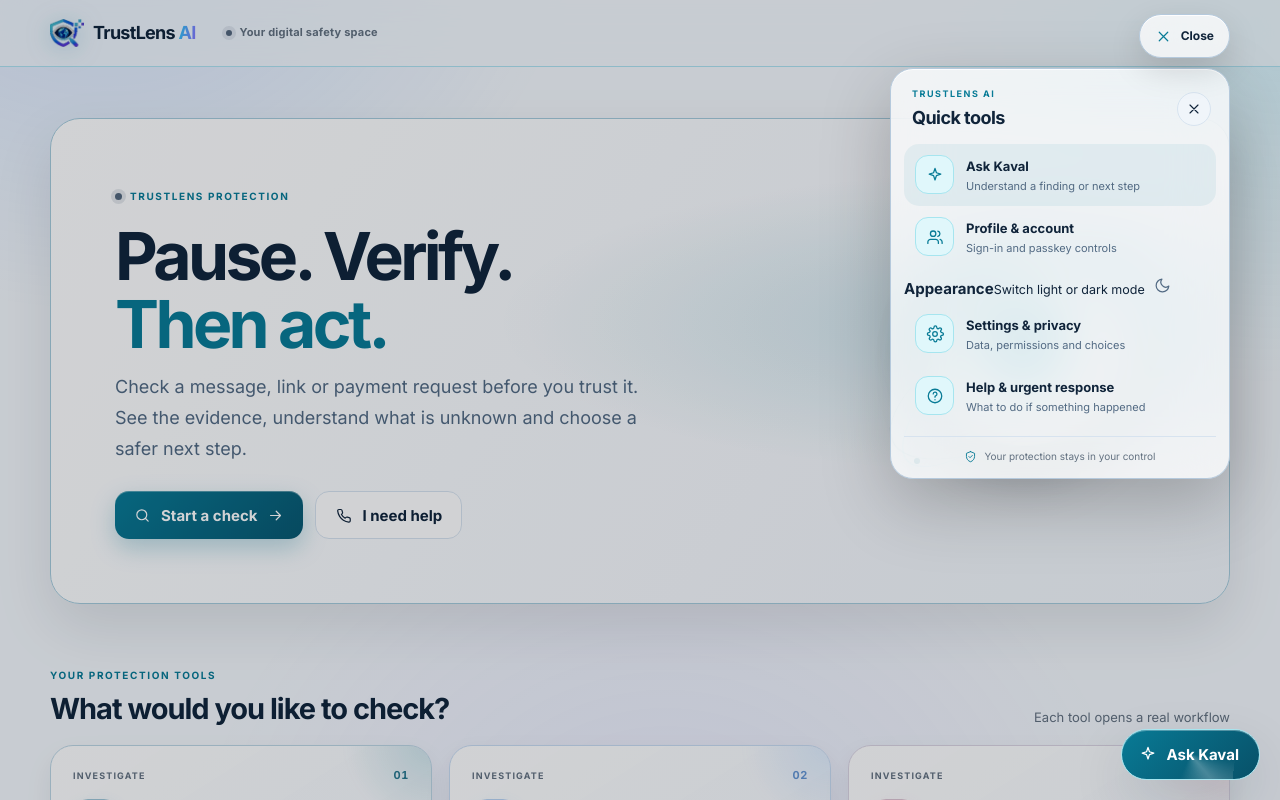
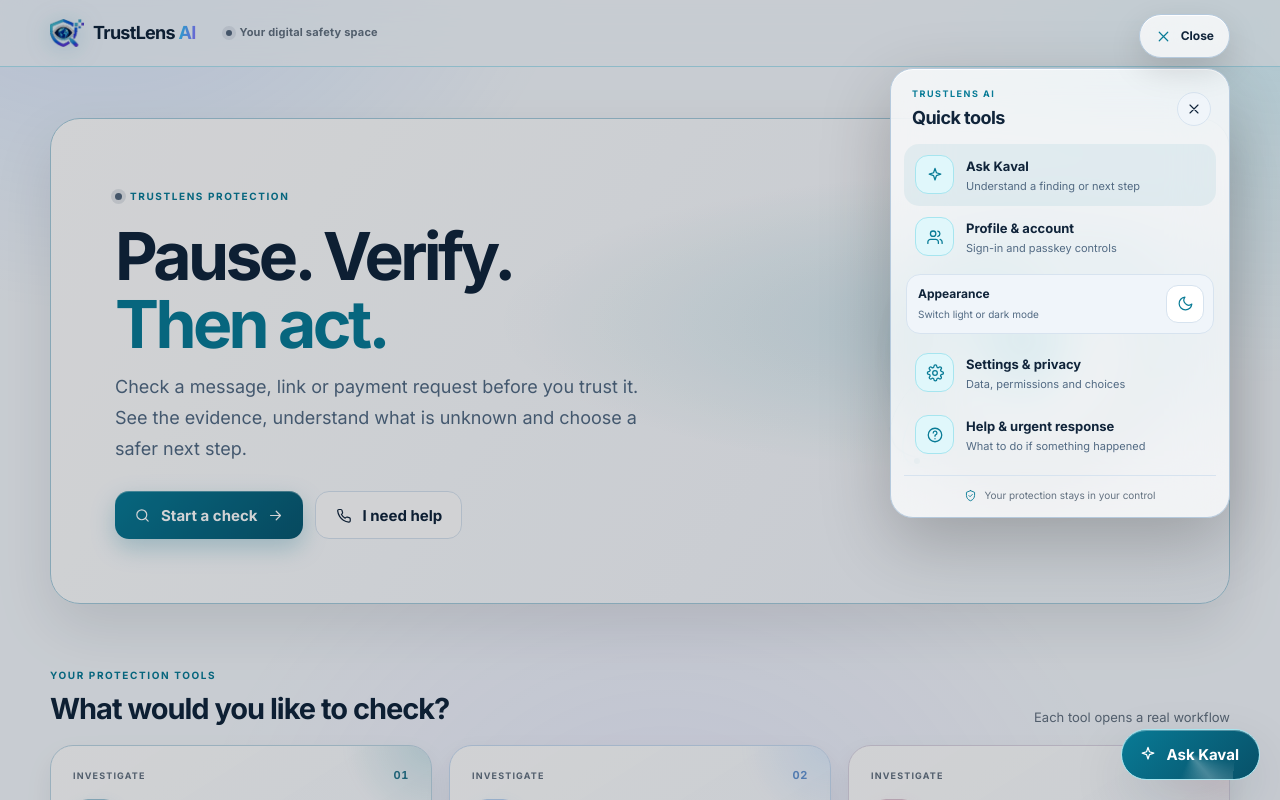
Before and after one commit to trustlensaiofficial/TrustlensAi, a Next.js app: page /home in a window 1280 px wide. Both pictures are taken after a click on the button "Quick tools". Shown: the top 800 px of the page. Built offline with nearby package versions, Linux system fonts and the light colour scheme.

Commit message:
Style appearance control in utility panel

```diff
--- a/components/ui/FloatingUtilityPanel.css
+++ b/components/ui/FloatingUtilityPanel.css
@@ -12,3 +12,7 @@
 @keyframes utility-enter{from{opacity:0;transform:translateY(-8px) scale(.98)}to{opacity:1;transform:none}}
 @media(max-width:620px){.utility-dock{top:calc(env(safe-area-inset-top) + 10px);right:12px}.utility-trigger{min-height:40px;padding:0 12px}.utility-panel{top:49px}}
 @media(prefers-reduced-motion:reduce){.utility-trigger,.utility-item{transition:none}.utility-panel{animation:none}}
+
+.utility-theme-row{display:flex;align-items:center;justify-content:space-between;gap:12px;margin:6px 2px 8px;padding:10px 9px 10px 11px;border:1px solid var(--border);border-radius:14px;background:var(--surface-2)}
+.utility-theme-row>span{display:flex;flex-direction:column;gap:3px}.utility-theme-row strong{font-size:12px}.utility-theme-row small{color:var(--text-dim);font-size:10px}
+.utility-theme-row .icon-btn{width:38px;height:38px;display:grid;place-items:center;border:1px solid var(--border);border-radius:12px;background:var(--surface);color:var(--accent)}
```
